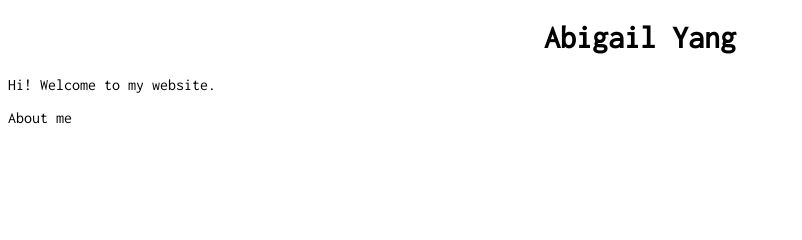
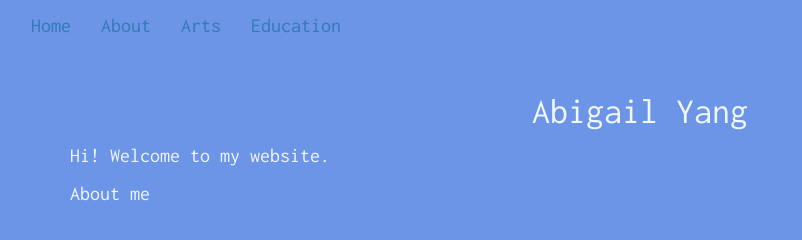
Before and after one commit to yangjabigail/yangjabigail.github.io, a plain HTML site: page index.html in a window 1280 px wide. Shown: the whole page, without its empty margins (0-802 px from the left). Drawn offline with nearby package versions, Linux system fonts and the light colour scheme.

Commit message:
Pushing changes from last time because I forgot

```diff
--- a/index.html
+++ b/index.html
@@ -1,12 +1,41 @@
 <!DOCTYPE html>
 <head>
+  <!-- Required meta tags -->
+  <meta charset="utf-8">
+  <meta name="viewport" content="width=device-width, initial-scale=1">
   <title>Abigail Yang</title>
+
+  <!-- Bootstrap CSS -->
+  <link rel="stylesheet" href="https://maxcdn.bootstrapcdn.com/bootstrap/3.4.1/css/bootstrap.min.css">
+  <script src="https://ajax.googleapis.com/ajax/libs/jquery/3.5.1/jquery.min.js"></script>
+  <script src="https://maxcdn.bootstrapcdn.com/bootstrap/3.4.1/js/bootstrap.min.js"></script>
+
   <link href="https://fonts.googleapis.com/css2?family=Inconsolata:wght@300;400&display=swap" rel="stylesheet">
   <link rel="stylesheet" type="text/css" href="style.css">
 </head>
 
 <body>
-  <h1><center>Abigail Yang</center></h1>
-  <p>Hi! Welcome to my website.</p>
-  <p>About me</p>
+  <nav class="navbar navbar-transparent bg-transparent">
+    <div class="container-fluid">
+<!--       <div class="navbar-header">
+        <a class="navbar-brand" href="#">WebSiteName</a>
+      </div> -->
+      <ul class="nav navbar-nav">
+        <li class="active"><a href="#">Home</a></li>
+        <li><a class="myAnchor" href="#">About</a></li>
+        <li><a href="#">Arts</a></li>
+        <li><a href="#">Education</a></li>
+      </ul>
+    </div>
+  </nav>
+
+  <div class="container">
+    <h1><center>Abigail Yang</center></h1>
+    <p>Hi! Welcome to my website.</p>
+    <p>About me</p>
+  </div>
+
+<!--   <script src="https://code.jquery.com/jquery-3.5.1.slim.min.js" integrity="sha384-DfXdz2htPH0lsSSs5nCTpuj/zy4C+OGpamoFVy38MVBnE+IbbVYUew+OrCXaRkfj" crossorigin="anonymous"></script>
+  <script src="https://cdn.jsdelivr.net/npm/popper.js@1.16.0/dist/umd/popper.min.js" integrity="sha384-Q6E9RHvbIyZFJoft+2mJbHaEWldlvI9IOYy5n3zV9zzTtmI3UksdQRVvoxMfooAo" crossorigin="anonymous"></script>
+  <script src="https://stackpath.bootstrapcdn.com/bootstrap/4.5.0/js/bootstrap.min.js" integrity="sha384-OgVRvuATP1z7JjHLkuOU7Xw704+h835Lr+6QL9UvYjZE3Ipu6Tp75j7Bh/kR0JKI" crossorigin="anonymous"></script> -->
 </body>
--- a/style.css
+++ b/style.css
@@ -1,3 +1,11 @@
 body {
   font-family: 'Inconsolata', monospace;
+  background-color:#6c94e7;
+  color:aliceblue;
+  font-size:20px;
+};
+
+/* Modify the text color */
+li {
+    color: tomato;
 }
```
